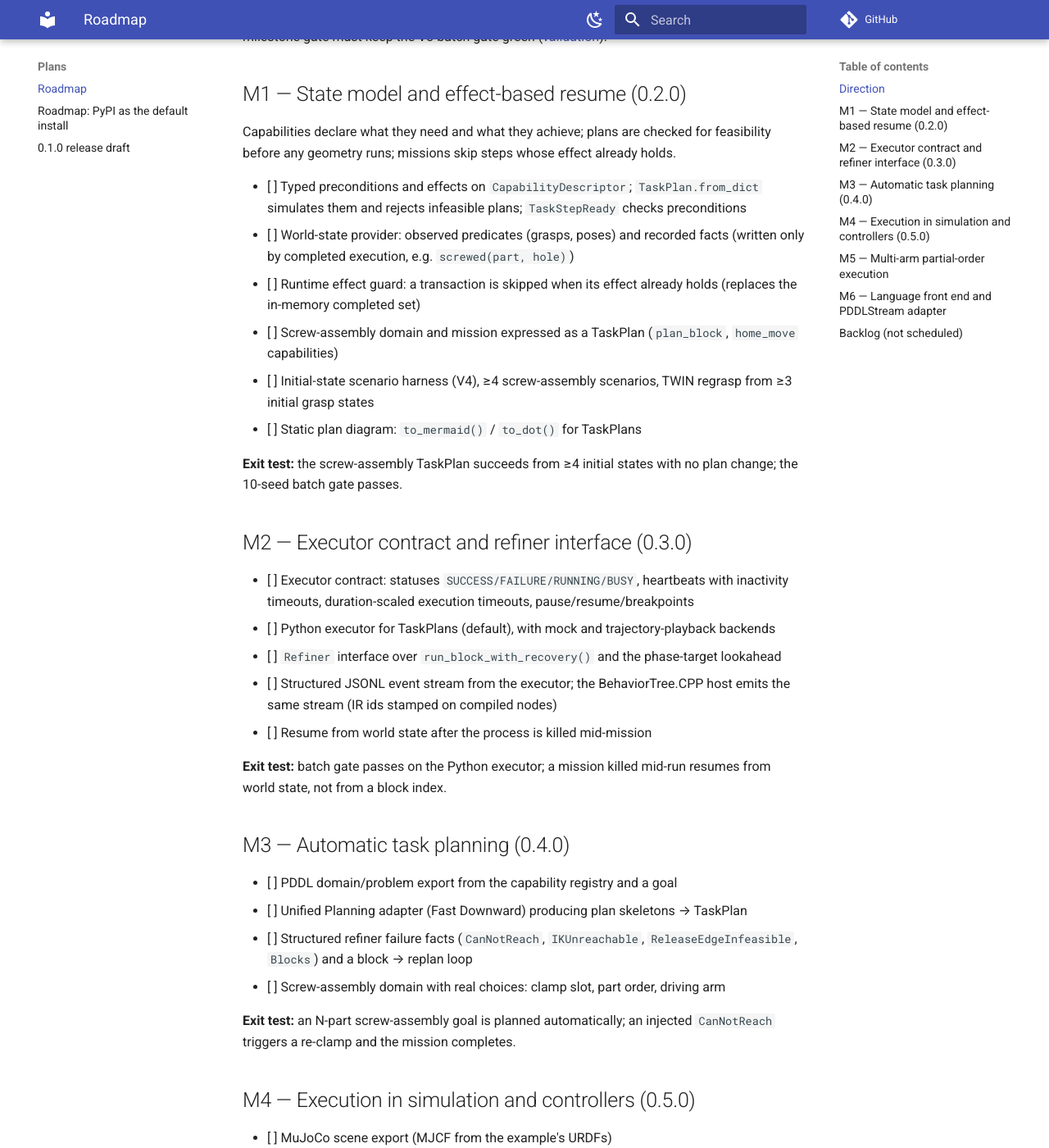
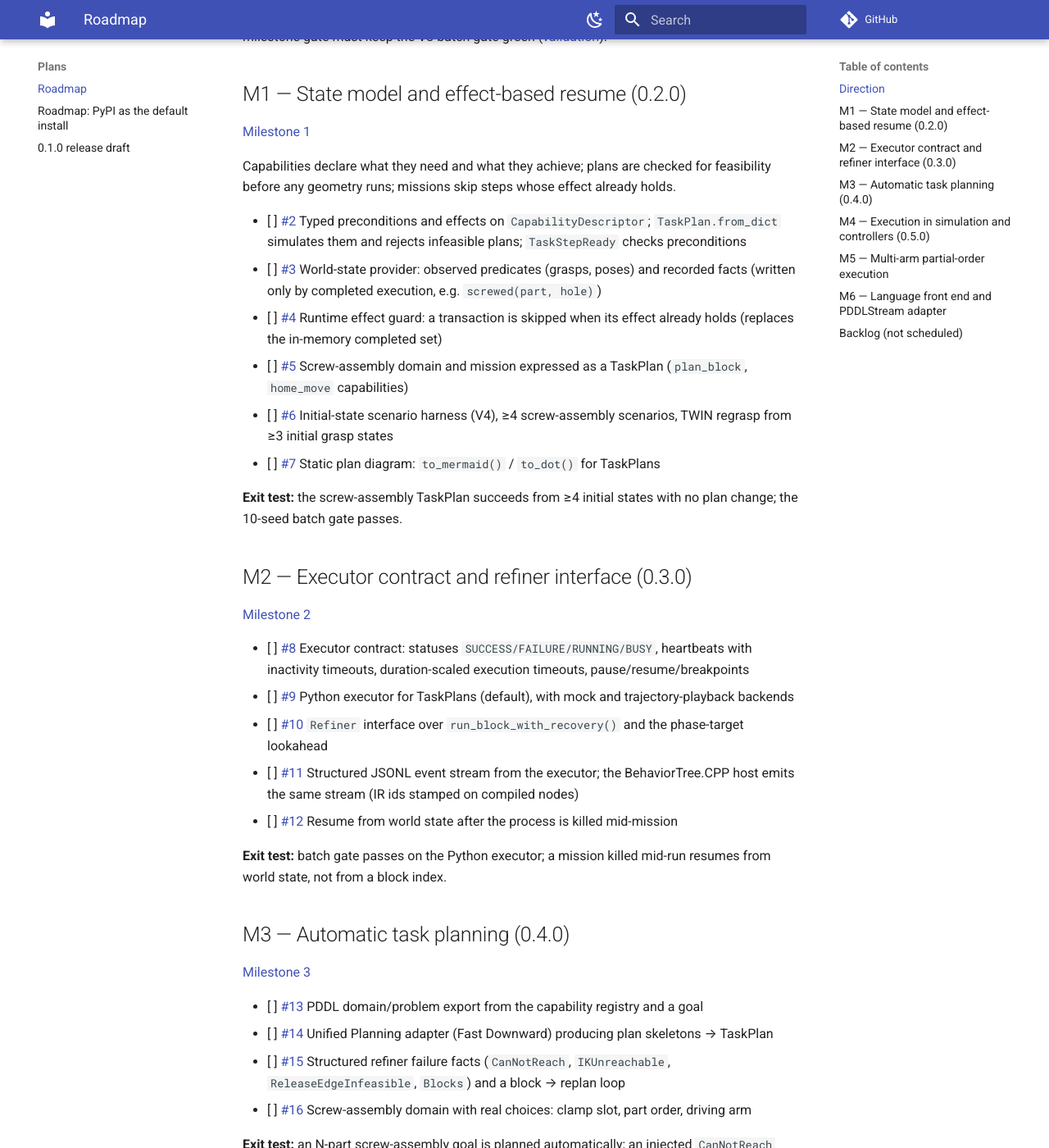
Before and after one commit to thanhndv212/long-tamp, an MkDocs documentation site: the page built from docs/plans/roadmap.md, in a window 1280 px wide and 1400 px high, scrolled down 735 px. Shown: the whole window at 82% size. Built offline with MkDocs 1.6.1 and Material for MkDocs 9.7.7, drawn with Linux system fonts in a browser that asks for light colours; comment, search, counter and statistics services are not loaded; some of the changed text lies outside the part shown.

Commit message:
docs(plans): link roadmap items to their GitHub issues and milestones

```diff
--- a/docs/plans/roadmap.md
+++ b/docs/plans/roadmap.md
@@ -31,54 +31,62 @@ keep the V3 batch gate green ([validation](../development/validation.md)).
 
 ## M1 — State model and effect-based resume (0.2.0)
 
+[Milestone 1](https://github.com/thanhndv212/long-tamp/milestone/1)
+
 Capabilities declare what they need and what they achieve; plans are checked for
 feasibility before any geometry runs; missions skip steps whose effect already holds.
 
-- [ ] Typed preconditions and effects on `CapabilityDescriptor`; `TaskPlan.from_dict`
+- [ ] [#2](https://github.com/thanhndv212/long-tamp/issues/2) Typed preconditions and effects on `CapabilityDescriptor`; `TaskPlan.from_dict`
       simulates them and rejects infeasible plans; `TaskStepReady` checks preconditions
-- [ ] World-state provider: observed predicates (grasps, poses) and recorded facts
+- [ ] [#3](https://github.com/thanhndv212/long-tamp/issues/3) World-state provider: observed predicates (grasps, poses) and recorded facts
       (written only by completed execution, e.g. `screwed(part, hole)`)
-- [ ] Runtime effect guard: a transaction is skipped when its effect already holds
+- [ ] [#4](https://github.com/thanhndv212/long-tamp/issues/4) Runtime effect guard: a transaction is skipped when its effect already holds
       (replaces the in-memory completed set)
-- [ ] Screw-assembly domain and mission expressed as a TaskPlan (`plan_block`,
+- [ ] [#5](https://github.com/thanhndv212/long-tamp/issues/5) Screw-assembly domain and mission expressed as a TaskPlan (`plan_block`,
       `home_move` capabilities)
-- [ ] Initial-state scenario harness (V4), ≥4 screw-assembly scenarios, TWIN regrasp
+- [ ] [#6](https://github.com/thanhndv212/long-tamp/issues/6) Initial-state scenario harness (V4), ≥4 screw-assembly scenarios, TWIN regrasp
       from ≥3 initial grasp states
-- [ ] Static plan diagram: `to_mermaid()` / `to_dot()` for TaskPlans
+- [ ] [#7](https://github.com/thanhndv212/long-tamp/issues/7) Static plan diagram: `to_mermaid()` / `to_dot()` for TaskPlans
 
 **Exit test:** the screw-assembly TaskPlan succeeds from ≥4 initial states with no plan
 change; the 10-seed batch gate passes.
 
 ## M2 — Executor contract and refiner interface (0.3.0)
 
-- [ ] Executor contract: statuses `SUCCESS/FAILURE/RUNNING/BUSY`, heartbeats with
+[Milestone 2](https://github.com/thanhndv212/long-tamp/milestone/2)
+
+- [ ] [#8](https://github.com/thanhndv212/long-tamp/issues/8) Executor contract: statuses `SUCCESS/FAILURE/RUNNING/BUSY`, heartbeats with
       inactivity timeouts, duration-scaled execution timeouts, pause/resume/breakpoints
-- [ ] Python executor for TaskPlans (default), with mock and trajectory-playback backends
-- [ ] `Refiner` interface over `run_block_with_recovery()` and the phase-target lookahead
-- [ ] Structured JSONL event stream from the executor; the BehaviorTree.CPP host emits
+- [ ] [#9](https://github.com/thanhndv212/long-tamp/issues/9) Python executor for TaskPlans (default), with mock and trajectory-playback backends
+- [ ] [#10](https://github.com/thanhndv212/long-tamp/issues/10) `Refiner` interface over `run_block_with_recovery()` and the phase-target lookahead
+- [ ] [#11](https://github.com/thanhndv212/long-tamp/issues/11) Structured JSONL event stream from the executor; the BehaviorTree.CPP host emits
       the same stream (IR ids stamped on compiled nodes)
-- [ ] Resume from world state after the process is killed mid-mission
+- [ ] [#12](https://github.com/thanhndv212/long-tamp/issues/12) Resume from world state after the process is killed mid-mission
 
 **Exit test:** batch gate passes on the Python executor; a mission killed mid-run
 resumes from world state, not from a block index.
 
 ## M3 — Automatic task planning (0.4.0)
 
-- [ ] PDDL domain/problem export from the capability registry and a goal
-- [ ] Unified Planning adapter (Fast Downward) producing plan skeletons → TaskPlan
-- [ ] Structured refiner failure facts (`CanNotReach`, `IKUnreachable`,
+[Milestone 3](https://github.com/thanhndv212/long-tamp/milestone/3)
+
+- [ ] [#13](https://github.com/thanhndv212/long-tamp/issues/13) PDDL domain/problem export from the capability registry and a goal
+- [ ] [#14](https://github.com/thanhndv212/long-tamp/issues/14) Unified Planning adapter (Fast Downward) producing plan skeletons → TaskPlan
+- [ ] [#15](https://github.com/thanhndv212/long-tamp/issues/15) Structured refiner failure facts (`CanNotReach`, `IKUnreachable`,
       `ReleaseEdgeInfeasible`, `Blocks`) and a block → replan loop
-- [ ] Screw-assembly domain with real choices: clamp slot, part order, driving arm
+- [ ] [#16](https://github.com/thanhndv212/long-tamp/issues/16) Screw-assembly domain with real choices: clamp slot, part order, driving arm
 
 **Exit test:** an N-part screw-assembly goal is planned automatically; an injected
 `CanNotReach` triggers a re-clamp and the mission completes.
 
 ## M4 — Execution in simulation and controllers (0.5.0)
 
-- [ ] MuJoCo scene export (MJCF from the example's URDFs)
-- [ ] MuJoCo execution backend: trajectory tracking controller, gripper actuation
-- [ ] Skill capabilities (pre/post conditions, start/end poses) and a screwing skill stub
-- [ ] Drift check before executing a cached plan; replan from observed state;
+[Milestone 4](https://github.com/thanhndv212/long-tamp/milestone/4)
+
+- [ ] [#17](https://github.com/thanhndv212/long-tamp/issues/17) MuJoCo scene export (MJCF from the example's URDFs)
+- [ ] [#18](https://github.com/thanhndv212/long-tamp/issues/18) MuJoCo execution backend: trajectory tracking controller, gripper actuation
+- [ ] [#19](https://github.com/thanhndv212/long-tamp/issues/19) Skill capabilities (pre/post conditions, start/end poses) and a screwing skill stub
+- [ ] [#20](https://github.com/thanhndv212/long-tamp/issues/20) Drift check before executing a cached plan; replan from observed state;
       plan-ahead in a planner process
 
 **Exit test:** a full two-part mission executes in simulation with tracking control;
@@ -86,7 +94,9 @@ injected drift triggers a replan and the mission completes.
 
 ## M5 — Multi-arm partial-order execution
 
-- [ ] Partial-order plan skeletons (precedence constraints); concurrent arm execution
+[Milestone 5](https://github.com/thanhndv212/long-tamp/milestone/5)
+
+- [ ] [#21](https://github.com/thanhndv212/long-tamp/issues/21) Partial-order plan skeletons (precedence constraints); concurrent arm execution
       where the domain allows; BehaviorTree.CPP export lowers to `Parallel` + sync
 
 **Exit test:** the parallel mission beats the sequential baseline's wall-clock time.
@@ -94,16 +104,18 @@ Revisit against ScheduleStream before starting.
 
 ## M6 — Language front end and PDDLStream adapter
 
-- [ ] Language/vision model that produces the planning *problem* (goal + initial
+[Milestone 6](https://github.com/thanhndv212/long-tamp/milestone/6)
+
+- [ ] [#22](https://github.com/thanhndv212/long-tamp/issues/22) Language/vision model that produces the planning *problem* (goal + initial
       state), never the plan, through the same validation gate
-- [ ] Optional PDDLStream adapter (`long-tamp[pddlstream]`), also used as an
+- [ ] [#23](https://github.com/thanhndv212/long-tamp/issues/23) Optional PDDLStream adapter (`long-tamp[pddlstream]`), also used as an
       independent cross-check
 
 ## Backlog (not scheduled)
 
-- HTML mission viewer (replay/live) on the event stream
-- BehaviorTree.CPP node plugin library for ROS 2 / Nav2 users
-- Re-enable the spline path optimizer once hpp-core caps the QP solve
+- [#24](https://github.com/thanhndv212/long-tamp/issues/24) HTML mission viewer (replay/live) on the event stream
+- [#25](https://github.com/thanhndv212/long-tamp/issues/25) BehaviorTree.CPP node plugin library for ROS 2 / Nav2 users
+- [#26](https://github.com/thanhndv212/long-tamp/issues/26) Re-enable the spline path optimizer once hpp-core caps the QP solve
   ([bug 6](../bugs/hpp-core-unbounded-planning-loops.md))
 - Cross-step backtracking in the refiner, when an example needs it
 - ROS 2 bridge example (JTC / MPC execution backends)
```
